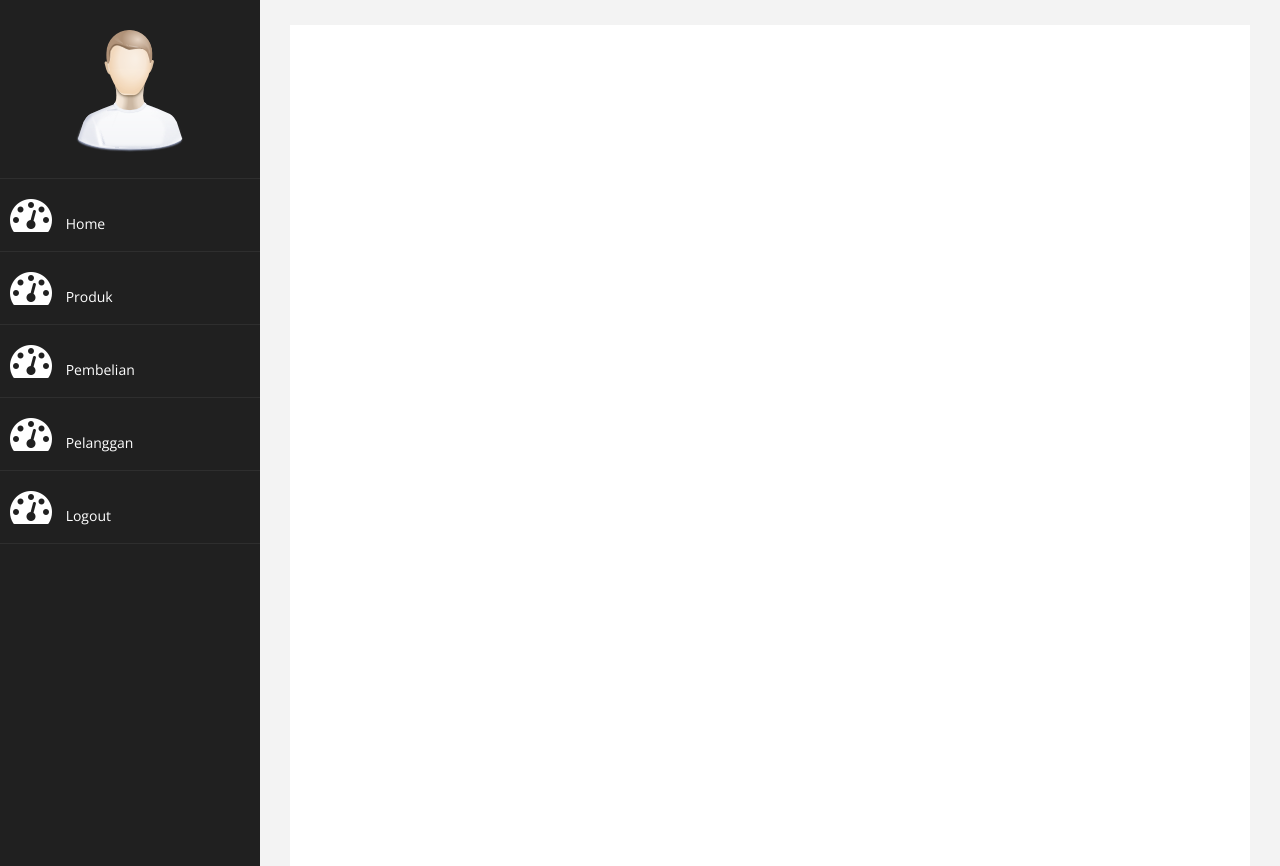
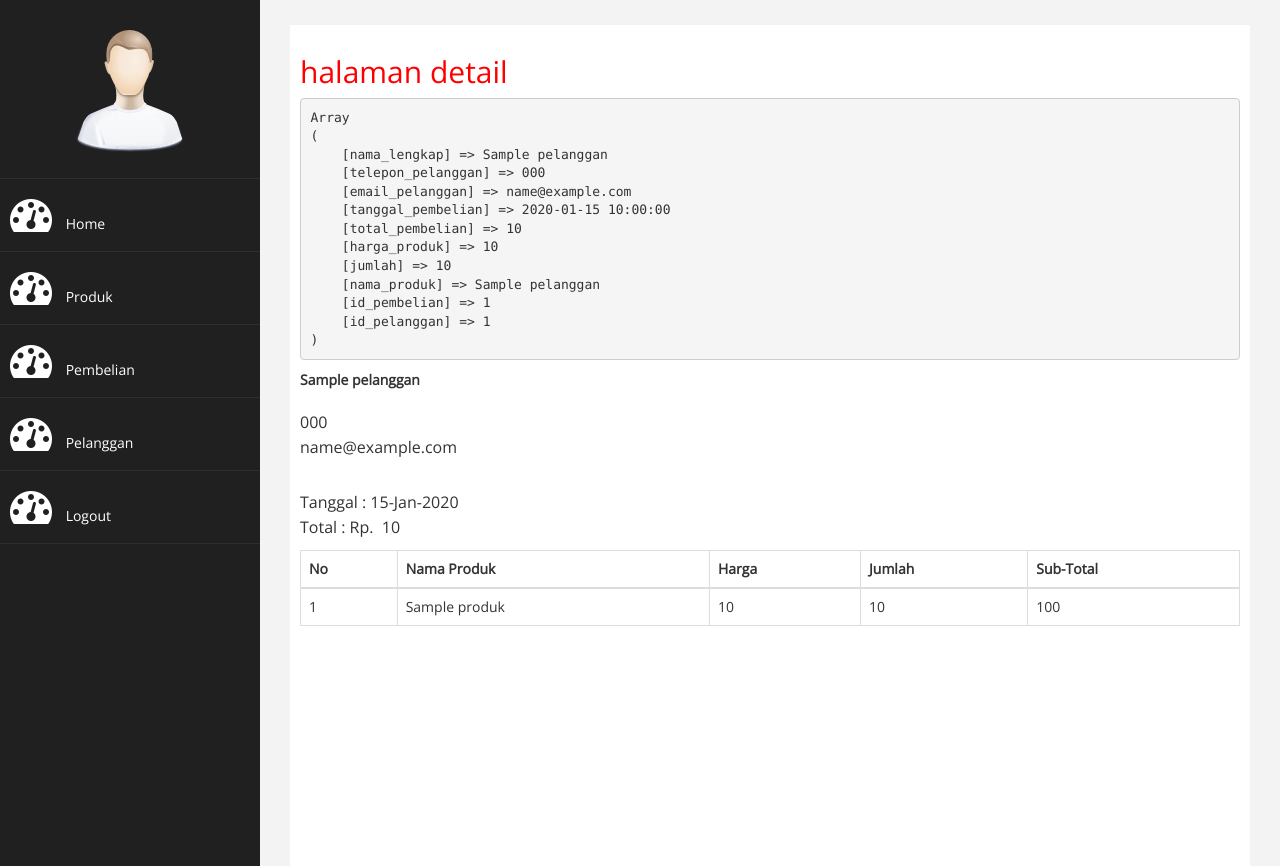
Before and after one commit to diky-satria/trainittoko, a PHP site: page /index.php?halaman=detail&id=1 in a window 1280 px wide. Shown: the part 60-926 px from the top of the page. Run offline with PHP 8.4, Linux system fonts and the light colour scheme; tables that the repository leaves empty or names only in its code hold one stand-in row (values such as "Sample post"); some libraries are stand-ins or nearby versions.

Commit message:
membuat fitur halaman detail pembelian

```diff
--- /dev/null
+++ b/admin/detail.php
@@ -0,0 +1,57 @@
+<?php
+
+	$id = $_GET['id'];
+	$sql = $koneksi->query("SELECT * FROM pembelian
+							JOIN pelanggan ON pembelian.id_pelanggan=pelanggan.id_pelanggan
+							WHERE pembelian.id_pembelian='$id'");
+	$data = $sql->fetch_assoc();
+
+ ?>
+<h2>halaman detail</h2>
+
+<pre><?php print_r($data); ?></pre>
+
+<strong><?php echo $data['nama_lengkap'] ?></strong>
+<p>
+	<?php echo $data['telepon_pelanggan'] ?><br>
+	<?php echo $data['email_pelanggan'] ?>
+</p>
+<p>
+	Tanggal : <?php echo date('d-M-Y', strtotime($data['tanggal_pembelian'])) ?><br>
+	Total   : Rp.&nbsp;&nbsp;<?php echo number_format($data['total_pembelian'], '0','.','.') ?>
+</p>
+
+<table class="table table-bordered table-stripped">
+	<thead>
+		<tr>
+			<th>No</th>
+			<th>Nama Produk</th>
+			<th>Harga</th>
+			<th>Jumlah</th>
+			<th>Sub-Total</th>
+		</tr>
+	</thead>
+	<tbody>
+
+		<?php
+
+			$no =1;
+			$sql2 = $koneksi->query("SELECT * FROM pembelian_produk
+									JOIN produk ON pembelian_produk.id_produk=produk.id_produk
+									WHERE pembelian_produk.id_pembelian='$id'");
+			while($data2 = $sql2->fetch_assoc()){
+				$subTotal = $data2['harga_produk']*$data2['jumlah']
+		 ?>
+
+		<tr>
+			<td><?php echo $no++ ?></td>
+			<td><?php echo $data2['nama_produk'] ?></td>
+			<td><?php echo number_format($data2['harga_produk'], '0','.','.') ?></td>
+			<td><?php echo $data2['jumlah'] ?></td>
+			<td><?php echo number_format($subTotal, '0','.','.') ?></td>
+		</tr>
+
+		<?php } ?>
+
+	</tbody>
+</table>
--- a/admin/index.php
+++ b/admin/index.php
@@ -73,8 +73,8 @@ font-size: 16px;"> Last access : 30 May 2014 &nbsp; <a href="login.html" class="
                         include 'pelanggan.php';
                     }elseif($_GET['halaman'] == 'pembelian'){
                         include 'pembelian.php';
-                    }elseif($_GET['halaman'] == 'logout'){
-                        include 'logout.php';
+                    }elseif($_GET['halaman'] == 'detail'){
+                        include 'detail.php';
                     }
                 }else{
                     include 'home.php';
--- a/admin/logout.php
+++ /dev/null
@@ -1 +0,0 @@
-<h2>halaman logout</h2>
--- a/admin/pembelian.php
+++ b/admin/pembelian.php
@@ -27,7 +27,7 @@
 			<td><?php echo $data['tanggal_pembelian'] ?></td>
 			<td><?php echo $data['total_pembelian'] ?></td>
 			<td>
-				<a href="" class="btn btn-info">Detail</a>
+				<a href="index.php?halaman=detail&id=<?php echo $data['id_pembelian'] ?>" class="btn btn-info">Detail</a>
 			</td>
 		</tr>
 
```
